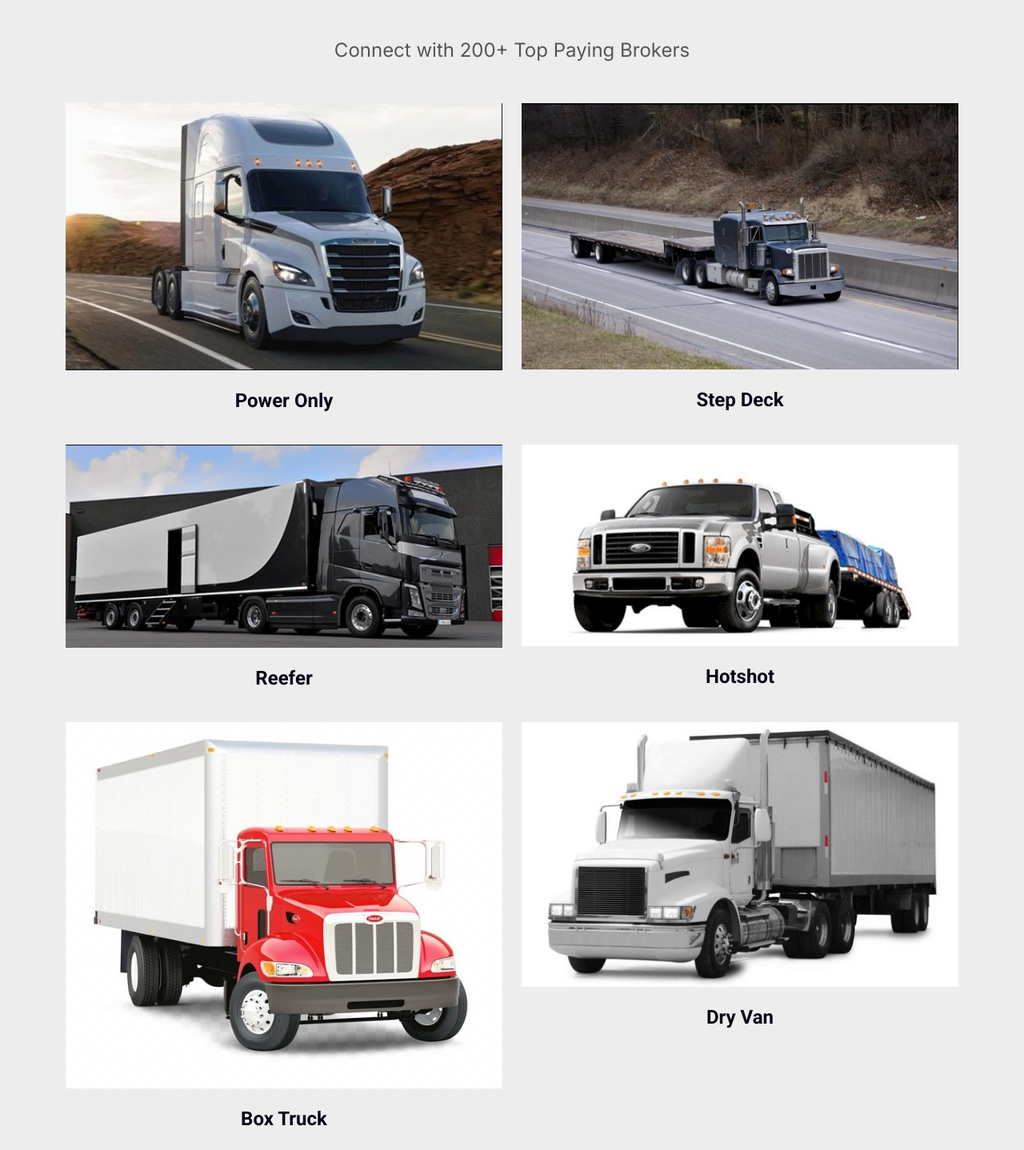
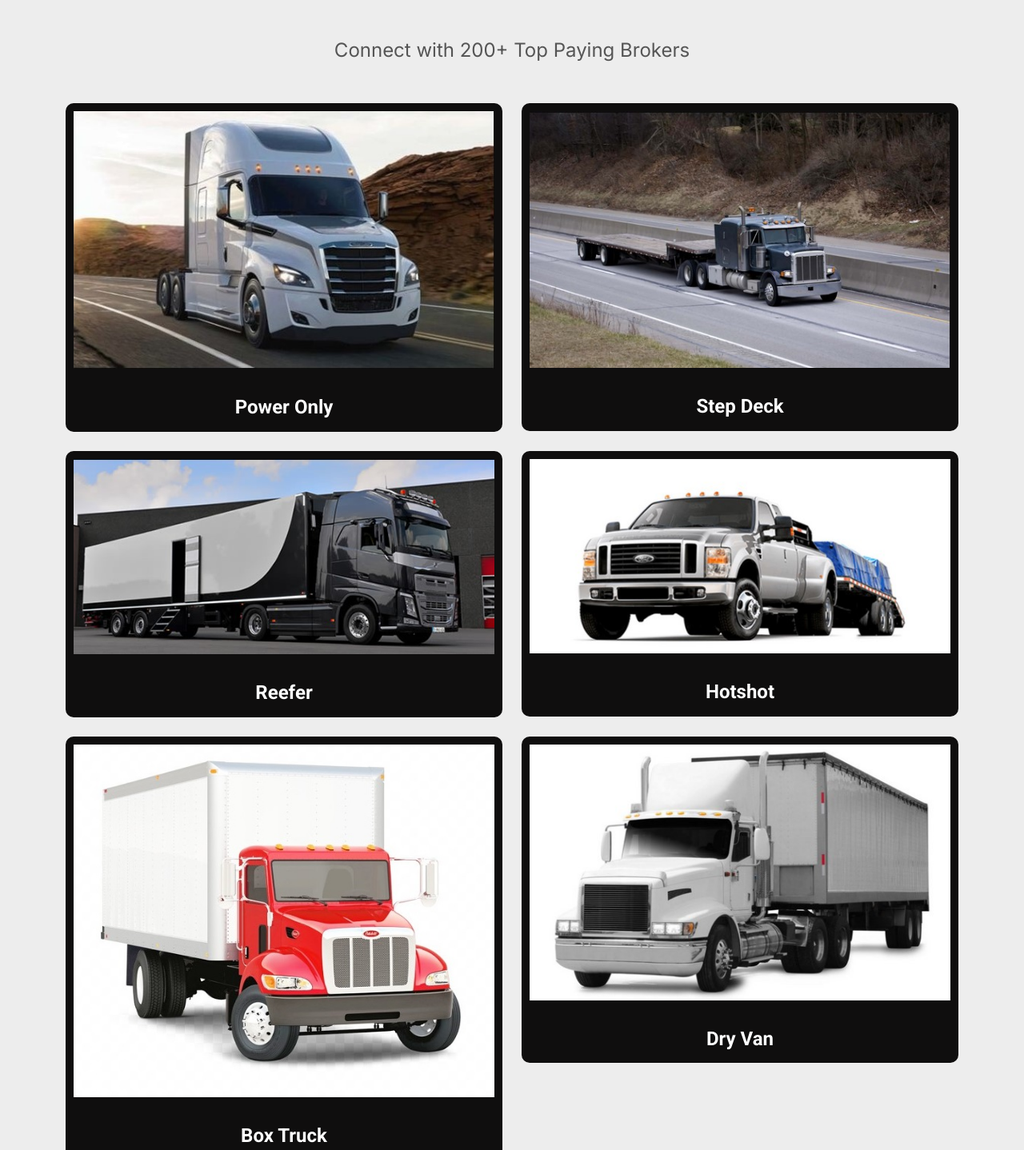
Before and after one commit to Huzaifa950/Swift_Dispatch, a website with bundled scripts: page index.html in a window 1280 px wide. Shown: the part 2582-4020 px from the top of the page at 80% size. Built offline with nearby package versions, Linux system fonts and the light colour scheme.

```diff
--- a/index.html
+++ b/index.html
@@ -285,23 +285,23 @@
                     <div class="col-md-6 col-lg-6 wow fadeInUp" data-wow-delay="0.3s"
                         style="display: flex; flex-direction: column; height: 100%;">
                         <div
-                            style="display: flex; flex-direction: column; justify-content: space-between; height: 100%; text-align: center;">
+                            style="display: flex; flex-direction: column; justify-content: space-between; height: 100%; text-align: center; background-color: #0F0E0E; border-radius: 10px;">
                             <div class="overflow-hidden mb-4" style="flex-grow: 1; overflow: hidden;">
                                 <img class="img-fluid" src="img/truck-1.jpg" alt=""
-                                    style="width: 100%; object-fit: cover;">
+                                    style="width: 100%; object-fit: cover; padding: 10px;">
                             </div>
-                            <h4 class="mb-3">Power Only</h4>
+                            <h4 class="mb-3" style="color: white;">Power Only</h4>
                         </div>
                     </div>
                     <div class="col-md-6 col-lg-6 wow fadeInUp" data-wow-delay="0.3s"
                         style="display: flex; flex-direction: column; height: 100%;">
                         <div
-                            style="display: flex; flex-direction: column; justify-content: space-between; height: 100%; text-align: center;">
+                            style="display: flex; flex-direction: column; justify-content: space-between; height: 100%; text-align: center;  background-color: #0F0E0E; border-radius: 10px;">
                             <div class="overflow-hidden mb-4" style="flex-grow: 1; overflow: hidden;">
                                 <img class="img-fluid" src="img/truck-3.jpg" alt=""
-                                    style="width: 100%; object-fit: cover;">
+                                    style="width: 100%; object-fit: cover; padding: 10px;">
                             </div>
-                            <h4 class="mb-3">Step Deck</h4>
+                            <h4 class="mb-3" style="color: white;">Step Deck</h4>
                         </div>
                     </div>
 
@@ -309,23 +309,23 @@
                     <div class="col-md-6 col-lg-6 wow fadeInUp" data-wow-delay="0.3s"
                         style="display: flex; flex-direction: column; height: 100%;">
                         <div
-                            style="display: flex; flex-direction: column; justify-content: space-between; height: 100%; text-align: center;">
+                            style="display: flex; flex-direction: column; justify-content: space-between; height: 100%; text-align: center; background-color: #0F0E0E; border-radius: 10px;">
                             <div class="overflow-hidden mb-4" style="flex-grow: 1; overflow: hidden;">
                                 <img class="img-fluid" src="img/truck-4.jpg" alt=""
-                                    style="width: 100%; object-fit: cover;">
+                                    style="width: 100%; object-fit: cover; padding: 10px;">
                             </div>
-                            <h4 class="mb-3">Reefer</h4>
+                            <h4 class="mb-3" style="color: white;">Reefer</h4>
                         </div>
                     </div>
                     <div class="col-md-6 col-lg-6 wow fadeInUp" data-wow-delay="0.3s"
                         style="display: flex; flex-direction: column; height: 100%;">
                         <div
-                            style="display: flex; flex-direction: column; justify-content: space-between; height: 100%; text-align: center;">
+                            style="display: flex; flex-direction: column; justify-content: space-between; height: 100%; text-align: center; background-color: #0F0E0E; border-radius: 10px;">
                             <div class="overflow-hidden mb-4" style="flex-grow: 1; overflow: hidden;">
                                 <img class="img-fluid" src="img/truck-5.jpg" alt=""
-                                    style="width: 100%; object-fit: cover;">
+                                    style="width: 100%; object-fit: cover; padding: 10px;">
                             </div>
-                            <h4 class="mb-3">Hotshot</h4>
+                            <h4 class="mb-3" style="color: white;">Hotshot</h4>
                         </div>
                     </div>
 
@@ -333,23 +333,23 @@
                     <div class="col-md-6 col-lg-6 wow fadeInUp" data-wow-delay="0.3s"
                         style="display: flex; flex-direction: column; height: 100%;">
                         <div
-                            style="display: flex; flex-direction: column; justify-content: space-between; height: 100%; text-align: center;">
+                            style="display: flex; flex-direction: column; justify-content: space-between; height: 100%; text-align: center; background-color: #0F0E0E; border-radius: 10px;">
                             <div class="overflow-hidden mb-4" style="flex-grow: 1; overflow: hidden;">
                                 <img class="img-fluid" src="img/truck-6.jpg" alt=""
-                                    style="width: 100%; object-fit: cover;">
+                                    style="width: 100%; object-fit: cover; padding: 10px;">
                             </div>
-                            <h4 class="mb-3">Box Truck</h4>
+                            <h4 class="mb-3" style="color: white;">Box Truck</h4>
                         </div>
                     </div>
                     <div class="col-md-6 col-lg-6 wow fadeInUp" data-wow-delay="0.3s"
                         style="display: flex; flex-direction: column; height: 100%;">
                         <div
-                            style="display: flex; flex-direction: column; justify-content: space-between; height: 100%; text-align: center;">
+                            style="display: flex; flex-direction: column; justify-content: space-between; height: 100%; text-align: center; background-color: #0F0E0E; border-radius: 10px;">
                             <div class="overflow-hidden mb-4" style="flex-grow: 1; overflow: hidden;">
                                 <img class="img-fluid" src="img/truck-7.jpg" alt=""
-                                    style="width: 100%; object-fit: cover;">
+                                    style="width: 100%; object-fit: cover; padding: 10px;">
                             </div>
-                            <h4 class="mb-3">Dry Van</h4>
+                            <h4 class="mb-3" style="color: white;">Dry Van</h4>
                         </div>
                     </div>
 
@@ -357,18 +357,16 @@
                     <div class="col-md-6 col-lg-12 wow fadeInUp" data-wow-delay="0.3s"
                         style="display: flex; flex-direction: column; height: 100%;">
                         <div
-                            style="display: flex; flex-direction: column; justify-content: space-between; height: 100%; text-align: center;">
+                            style="display: flex; flex-direction: column; justify-content: space-between; height: 100%; text-align: center; background-color: #0F0E0E; border-radius: 10px;">
                             <div class="overflow-hidden mb-4" style="flex-grow: 1; overflow: hidden;">
                                 <img class="img-fluid" src="img/truck-8.jpg" alt=""
-                                    style="width: 100%; object-fit: cover;">
+                                    style="width: 100%; object-fit: cover; padding: 10px;">
                             </div>
-                            <h4 class="mb-3">Flatbed</h4>
+                            <h4 class="mb-3" style="color: white;">Flatbed</h4>
                         </div>
                     </div>
 
                 </div>
-
-
 
             </div>
         </div>
```
Also changed, not shown: service.html (+21 -23 lines).
